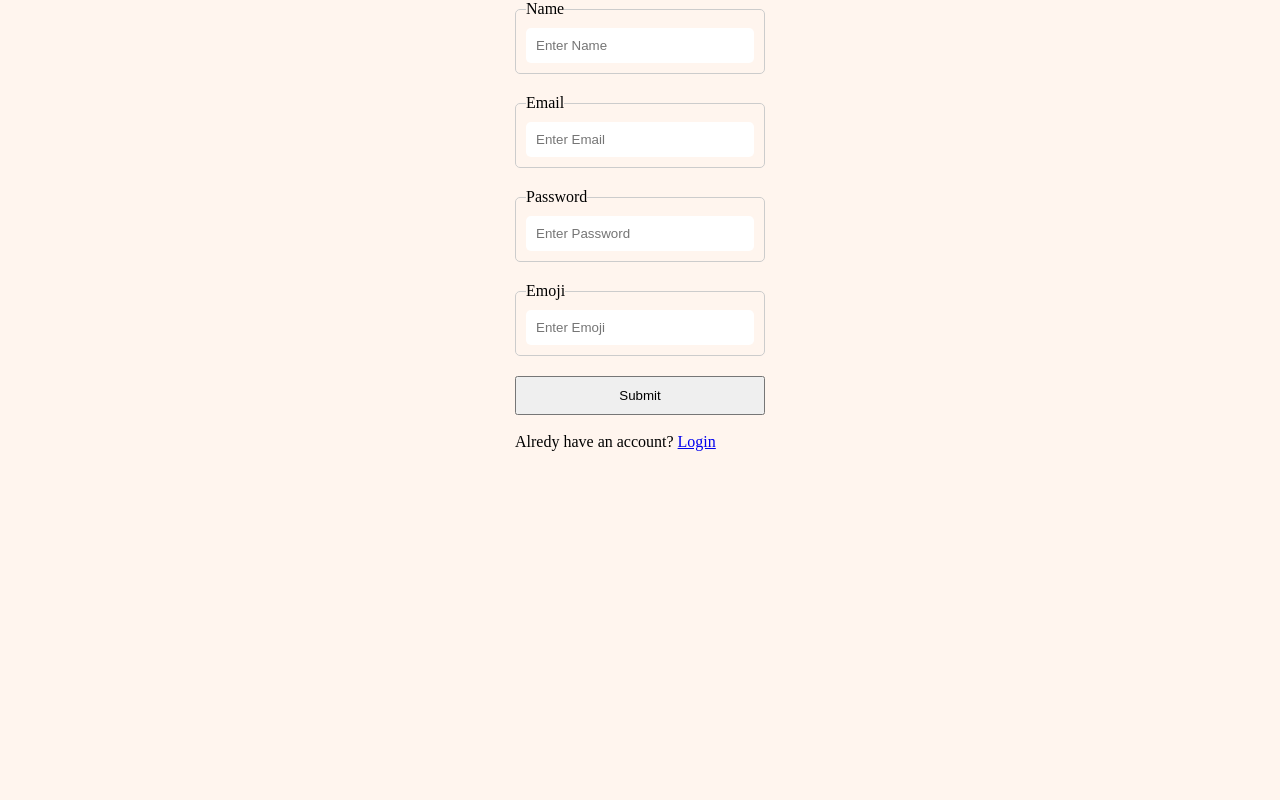
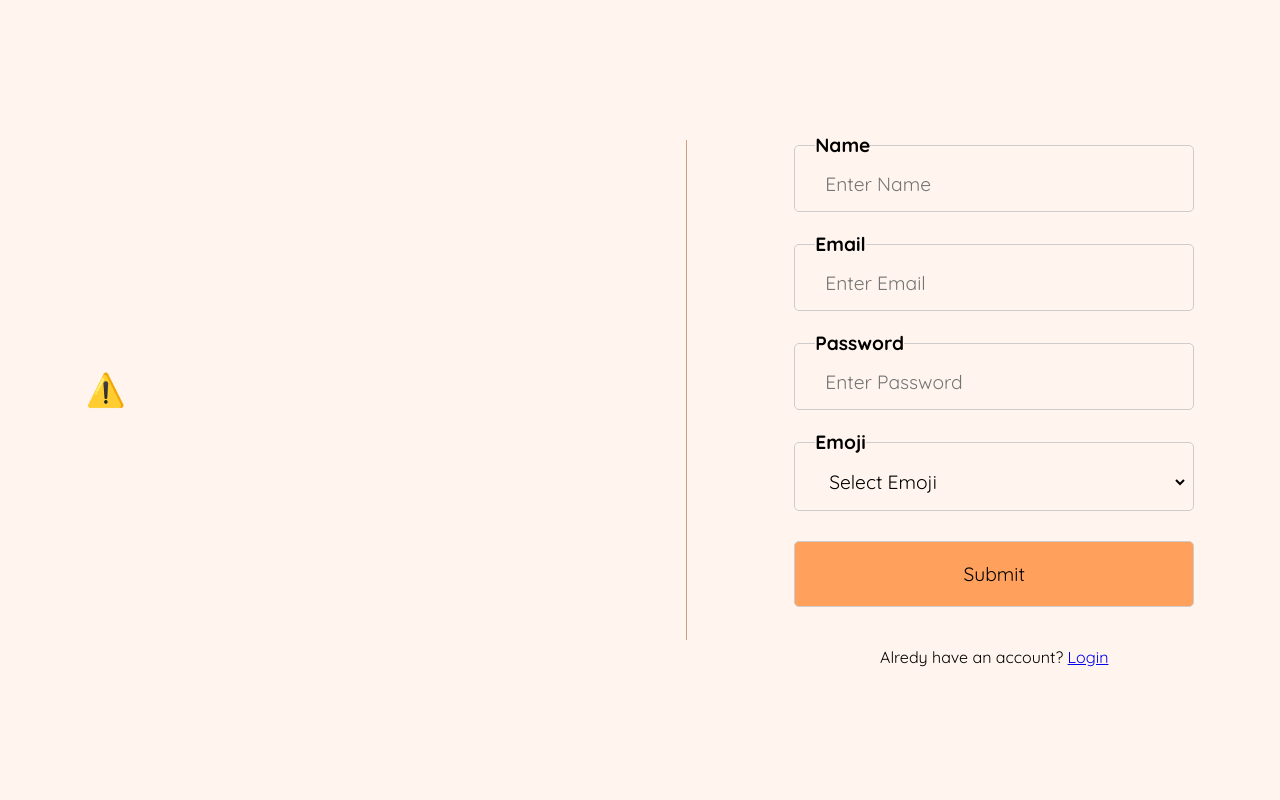
Before and after one commit to developedbyjk/PersonalManagementSystem, a PHP site: page /pms/signup.php in a window 1280 px wide. Run offline with PHP 8.4, Linux system fonts and the light colour scheme.

Commit message:
improved

```diff
--- a/script.js
+++ b/script.js
@@ -2,6 +2,7 @@
 // Function to open the popup
 function openPopup(x) {
     console.log(x.id)
+    document.body.style.backgroundColor = "rgba(0,0,0,0.5)";
     document.getElementById(x.id).style.display = "block";
 }
 
--- a/signup.php
+++ b/signup.php
@@ -46,7 +46,20 @@
 </head>
 <body>
     <div class="container">
-            <form action="signup.php" method="post">
+
+
+
+                        <div class="logincontainer">
+
+                            <div class="loginwelcome">
+                            <script src="https://unpkg.com/@lottiefiles/lottie-player@latest/dist/lottie-player.js"></script>
+                            <lottie-player src="https://lottie.host/5bb20adb-57de-4c18-b60e-707c208479dc/X1lPpFlUUE.json" background="" speed="1" style="width: 500px; height: 500px" loop  autoplay direction="1" mode="normal"></lottie-player>
+                            </div>
+
+                            <div>
+
+
+                            <form action="signup.php" method="post" id="loginform">
 
                             <fieldset>
                                 <legend>Name</legend>
@@ -65,9 +78,21 @@
 
                             <fieldset>
                                 <legend>Emoji</legend>
-                <input type="text" name="emoji" placeholder="Enter Emoji" id="emoji" required>
+                                <select name="emoji" id="emoji" required>
+                                    <option value="">Select Emoji</option>
+                                    <option value="😀">😀</option>
+                                    <option value="😃">😃</option>
+                                    <option value="😄">😄</option>
+                                    <option value="😊">😊</option>
+                                    <option value="😉">😉</option>
+                                    <option value="😍">😍</option>
+                                    <option value="🥰">🥰</option>
+                                    <option value="😘">😘</option>
+                                    <option value="😎">😎</option>
+                                    <option value="🤩">🤩</option>
+                                </select>
                             </fieldset>
-            <button>
+                            <button  id="signupbtn">
                                 <input type="submit" value="Submit">
                             </button>
                             <br>
@@ -75,5 +100,10 @@
                             <p>Alredy have an account? <a href="login.php" >Login</a></p>
                             </form>
                             </div>
+
+                        </div>
+
+
+    </div>
 </body>
 </html>
--- a/style.css
+++ b/style.css
@@ -21,7 +21,7 @@
 .container{
     /* background-color: aliceblue; */
     margin: 0 auto;
-    width: 90%;
+    width: 95%;
     display: flex;
     justify-content: center;
     align-items: flex-start;
@@ -147,26 +159,50 @@
 
 form{
     max-width: 500px;
+    font-family: "Quicksand", sans-serif;
+    /* font-size: 3rem; */
+
 
 }
 
 form fieldset{
-    padding: 10px;
+    font-weight: bold;
+    padding: 5px;
     border: 1px solid #ccc;
     border-radius: 5px;
     margin-bottom: 20px;
+    width: 100%;
+    padding-left: 20px;
+    font-size: 1.2rem;
+    font-family: "Quicksand", sans-serif;
+
 
 }
 form button{
-    width: 250px;
+    width: 100%;
+    padding: 10px;
+
 }
 form input{
     width: 100%;
     padding: 10px;
-
+ background-color: transparent;
     border: none;
     border-radius: 5px;
     outline: none;
+    font-size: 1.2rem;
+    font-family: "Quicksand", sans-serif;
+}
+select, option{
+    width: 100%;
+    padding: 10px;
+    background-color: transparent;
+    border: none;
+    border-radius: 5px;
+    outline: none;
+    font-size: 1.2rem;
+    font-family: "Quicksand", sans-serif;
+
 }
 
 .popup {
@@ -371,12 +418,16 @@
     align-items: center;
     justify-content: center;
     height: 100vh;
+    width: 400px;
+    /* background-color: yellow; */
 }
 
 .loginwelcome{
     font-size: 2rem;
     margin-bottom: 20px;
     text-align: center;
+    padding-right: 100px;
+    border-right: 1px rgba(139, 69, 19, 0.477) solid;
 }
 .logincontainer{
     width: 100%;
@@ -385,3 +436,27 @@
     justify-content: space-around;
     align-items: center;
 }
+
+#signupbtn{
+    padding: 10px;
+    background-color:#ffa15c;
+    border: 1px solid #ccc;
+    border-radius: 5px;
+    margin-top: 10px;
+    cursor: pointer;
+    font-family: "Quicksand", sans-serif;
+}
+
+#loginbtn {
+    background-color: #8e62ac;
+    padding: 10px;
+
+    border: 1px solid #ccc;
+    border-radius: 5px;
+    margin-top: 10px;
+    cursor: pointer;
+    font-family: "Quicksand", sans-serif;
+}
+#loginbtn input {
+    color: white;
+}
```
Also changed, not shown: other parts of style.css (+30 -7 lines), col1.php (+4 -5 lines), finance.php (+22 -8 lines), index.php (+13 -0 lines), login.php (+7 -5 lines). Lines whose indentation alone changed are shown as unchanged.
